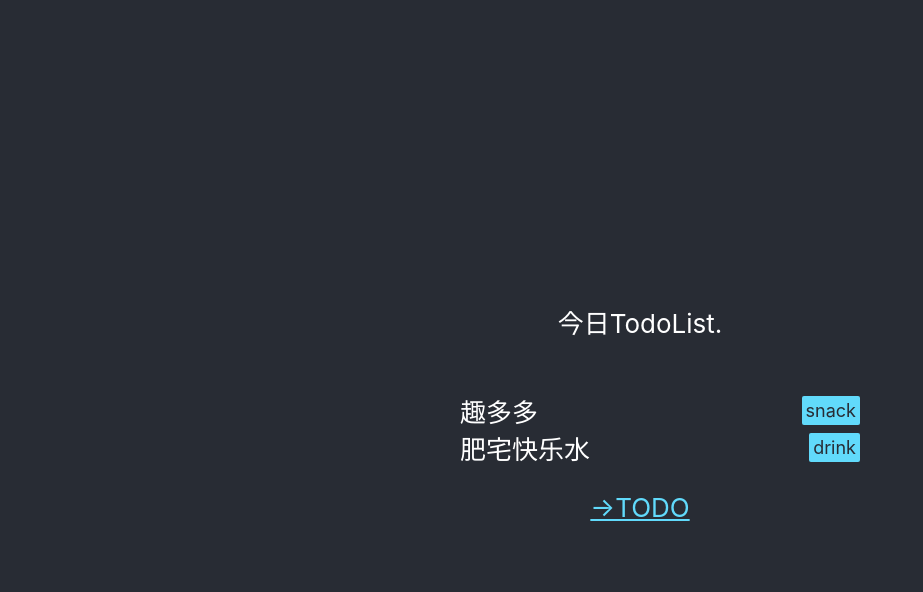
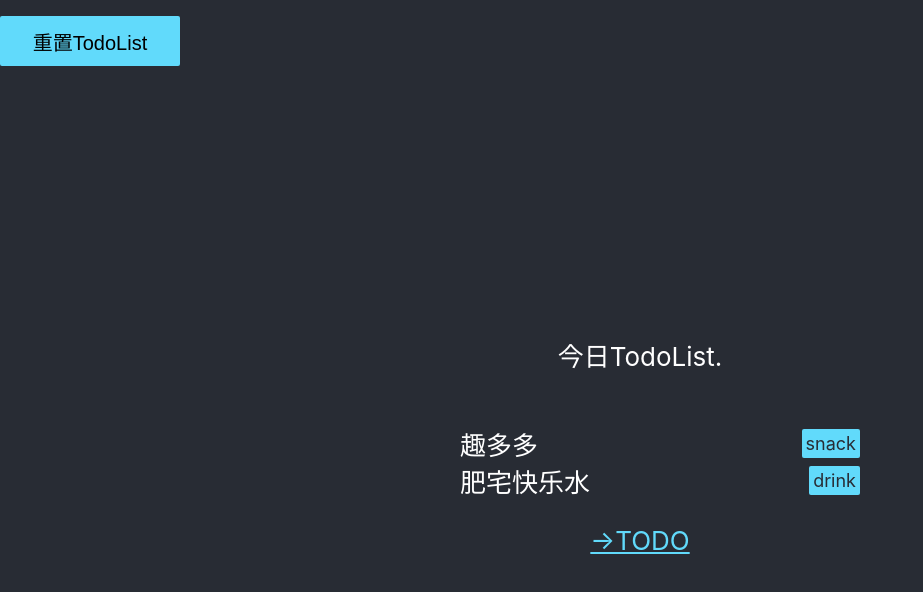
Before and after one commit to Holybasil/recoil-todolist, a React app: page / in a window 1280 px wide. Shown: the top 592 px of the page, without its empty margins (0-923 px from the left). Built offline with nearby package versions, Linux system fonts and the light colour scheme.

Commit message:
add reset state

```diff
--- a/public/index.html
+++ b/public/index.html
@@ -24,7 +24,7 @@
       work correctly both with client-side routing and a non-root public URL.
       Learn how to configure a non-root public URL by running `npm run build`.
     -->
-    <title>React App</title>
+    <title>Recoil</title>
   </head>
   <body>
     <noscript>You need to enable JavaScript to run this app.</noscript>
--- a/src/App.js
+++ b/src/App.js
@@ -1,19 +1,30 @@
 import React from "react";
-import { RecoilRoot } from "recoil";
+import { useResetRecoilState } from "recoil";
 import { BrowserRouter as Router, Switch, Route } from "react-router-dom";
 import { hot } from "react-hot-loader/root";
 import { setConfig } from "react-hot-loader";
+import { todoListSelector } from "./store";
 import Home from "./Home";
 import Todo from "./Todo";
+import styles from "./Home/style.module.css";
 
 setConfig({
   reloadHooks: false,
 });
 
 const App = () => {
+  const resetTodoList = useResetRecoilState(todoListSelector);
+
   return (
-    <React.StrictMode>
-      <RecoilRoot>
+    <div className={styles.wrapper}>
+      <button
+        className={styles.resetButton}
+        onClick={() => {
+          resetTodoList();
+        }}
+      >
+        重置TodoList
+      </button>
       <Router>
         <Switch>
           <Route path="/todo">
@@ -24,8 +35,7 @@ const App = () => {
           </Route>
         </Switch>
       </Router>
-      </RecoilRoot>
-    </React.StrictMode>
+    </div>
   );
 };
 
--- a/src/Home/index.js
+++ b/src/Home/index.js
@@ -10,8 +10,7 @@ import { todoListState } from "../store";
 const Home = () => {
   const todoList = useRecoilValue(todoListState);
   return (
-    <div className={styles.home}>
-      <header className={styles["home-header"]}>
+    <div className={styles.page}>
       <p>今日TodoList.</p>
       <ul className={styles.todoList}>
         {todoList.map((item, index) => (
@@ -24,7 +23,6 @@ const Home = () => {
       <Link to="/todo" className={styles.link}>
         -&gt;TODO
       </Link>
-      </header>
     </div>
   );
 };
--- a/src/Home/style.module.css
+++ b/src/Home/style.module.css
@@ -1,10 +1,13 @@
-.home {
-  text-align: center;
+.wrapper {
+  display: flex;
+  flex-direction: column;
+  height: 100vh;
+  background-color: #282c34;
 }
 
-.home-header {
-  background-color: #282c34;
-  min-height: 100vh;
+.page {
+  text-align: center;
+  flex: 1;
   display: flex;
   flex-direction: column;
   align-items: center;
@@ -15,6 +18,17 @@
 
 .link {
   color: #61dafb;
+}
+
+.resetButton {
+  height: 50px;
+  width: 180px;
+  background-color: #61dafb;
+  border: none;
+  vertical-align: middle;
+  font-size: 20px;
+  border-radius: 2px;
+  margin-top: calc(2vmin);
 }
 
 .typeSelect {
--- a/src/Todo/index.js
+++ b/src/Todo/index.js
@@ -32,8 +32,7 @@ const Todo = () => {
     setTodoList(nextTodoList);
   };
   return (
-    <div className={styles.home}>
-      <header className={styles["home-header"]}>
+    <div className={styles.page}>
       <div className={styles.typeSelect}>
         <div className={styles.typeOption}>
           <input
@@ -102,7 +101,6 @@ const Todo = () => {
       <Link to="/" className={styles.link}>
         &lt;-HOME
       </Link>
-      </header>
     </div>
   );
 };
--- a/src/index.js
+++ b/src/index.js
@@ -1,12 +1,19 @@
 import React from "react";
 import ReactDOM from "react-dom";
-
+import { RecoilRoot } from "recoil";
 import "./index.css";
 import App from "./App";
 
 import * as serviceWorker from "./serviceWorker";
 
-ReactDOM.render(<App></App>, document.getElementById("root"));
+ReactDOM.render(
+  <React.StrictMode>
+    <RecoilRoot>
+      <App></App>
+    </RecoilRoot>
+  </React.StrictMode>,
+  document.getElementById("root")
+);
 
 // If you want your app to work offline and load faster, you can change
 // unregister() to register() below. Note this comes with some pitfalls.
```
Lines whose indentation alone changed are shown as unchanged.
